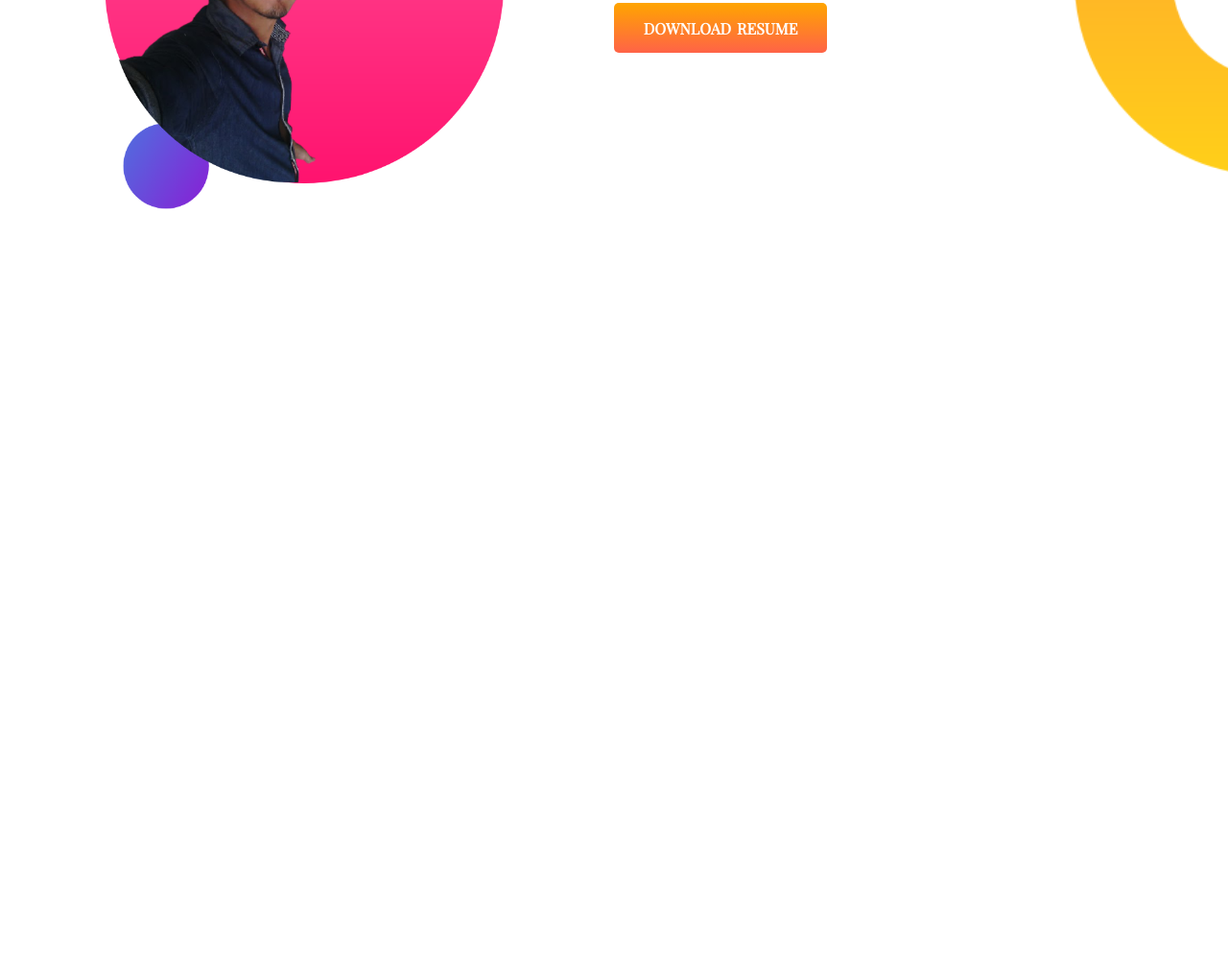
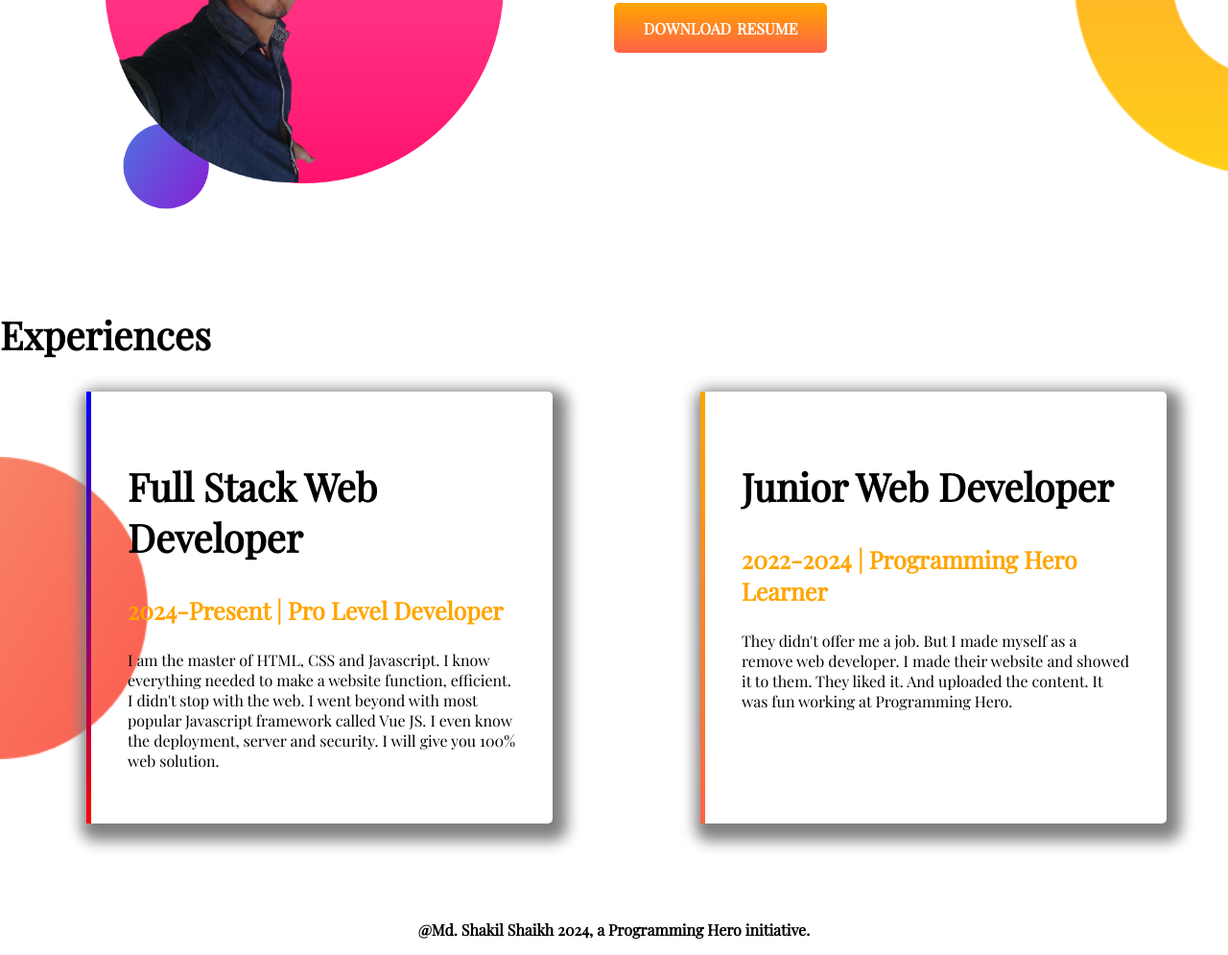
Before and after one commit to Shakil2015/portfolio-1.1, a plain HTML site: page index.html in a window 1280 px wide. Shown: the part 914-1909 px from the top of the page at 96% size. Before the commit the page ends 1236 px from the top, so only its background shows below. Drawn offline with nearby package versions, Linux system fonts and the light colour scheme.

Commit message:
experience and footer added

```diff
--- a/index.html
+++ b/index.html
@@ -35,8 +35,24 @@
             <a href="#" target="_blank" rel="noopener noreferrer">Download Resume</a>
         </div>
     </section>
-    <section></section>
-    <footer></footer>
+    <section class="experiences">
+        <h1>Experiences</h1>
+        <div class="experiences-1 flex-box">
+            <div class="experiences-1-left">
+               <h1>Full Stack Web Developer</h1>
+               <h3>2024-Present | Pro Level Developer</h3>
+               <p>I am the master of HTML, CSS and Javascript. I know everything needed to make a website function, efficient. I didn't stop with the web. I went beyond with most popular Javascript framework called Vue JS. I even know the deployment, server and security. I will give you 100% web solution.</p>
+            </div>
+            <div class="experiences-1-right">
+                <h1>Junior Web Developer</h1>
+                <h3>2022-2024 | Programming Hero Learner</h3>
+                <p>They didn't offer me a job. But I made myself as a remove web developer. I made their website and showed it to them. They liked it. And uploaded the content. It was fun working at Programming Hero.</p>
+            </div>
+        </div>
+    </section>
+    <footer>
+        <p>@Md. Shakil Shaikh 2024, a Programming Hero initiative.</p>
+    </footer>
     <script src="scripts.js"></script>
 </body>
 </html>
--- a/style.css
+++ b/style.css
@@ -97,3 +97,54 @@ body {
   word-spacing: 2px;
 }
 /* dream-big end */
+
+/* experiences start */
+.experiences {
+  width: 100%;
+}
+.experiences h1 {
+  font-size: 40px;
+  font-weight: 700;
+}
+.experiences-1 {
+  width: 100%;
+  background-image: url(/images/exp-bg.png);
+  background-repeat: no-repeat;
+  background-position-y: center;
+  background-size: 12%;
+}
+.experiences-1 h3 {
+  color: orange;
+  font-size: 25px;
+}
+.experiences-1-left {
+  width: 40%;
+  padding: 3%;
+  margin-left: 7%;
+  margin-right: 5%;
+  border-left: 5px solid;
+  border-image: linear-gradient(blue, red);
+  border-image-slice: 1;
+  box-shadow: 5px 8px 15px 10px grey;
+  border-radius: 5px;
+  overflow: hidden;
+}
+.experiences-1-right {
+  width: 40%;
+  padding: 3%;
+  margin-left: 7%;
+  margin-right: 5%;
+  border-left: 5px solid;
+  border-image: linear-gradient(orange, tomato);
+  border-image-slice: 1;
+  box-shadow: 5px 8px 15px 10px grey;
+  border-radius: 5px;
+}
+/* experiences end */
+
+/* footer start */
+footer p {
+  text-align: center;
+  font-weight: bold;
+}
+/* footer end */
```
